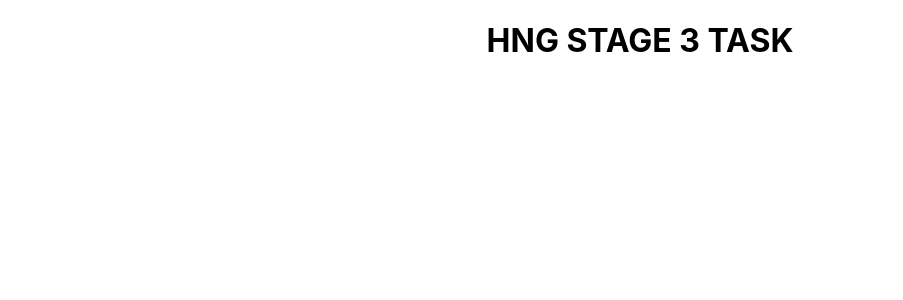
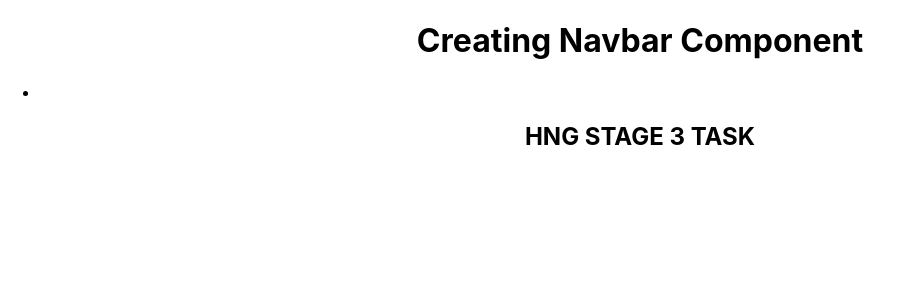
Before and after one commit to teddyakoeyong237/hng9.0stage-3, a React (Create React App) app: page / in a window 1280 px wide. Shown: the top 300 px of the page, without its empty margins (0-903 px from the left). Built offline with nearby package versions, Linux system fonts and the light colour scheme.

Commit message:
Created navbar component

```diff
--- a/src/App.js
+++ b/src/App.js
@@ -1,9 +1,11 @@
 import './App.css';
+import Navbar from './component/navbar/Navbar';
 
 function App() {
   return (
     <div className="App">
-      <h1>HNG STAGE 3 TASK</h1>
+      <Navbar />
+      <h2>HNG STAGE 3 TASK</h2>
     </div>
   );
 }
--- /dev/null
+++ b/src/component/navbar/Navbar.jsx
@@ -0,0 +1,17 @@
+import React from 'react';
+import './navbar.css';
+
+export default function Navbar() {
+    return (
+        <div className='navbar'>
+            <header>
+                <h1>Creating Navbar Component</h1>
+                <nav>
+                    <ul>
+                        <li></li>
+                    </ul>
+                </nav>
+            </header>
+        </div>
+    );
+}
--- /dev/null
+++ b/src/component/navbar/navbar.css
@@ -0,0 +1,3 @@
+.navbar{
+    text-align: center;
+}
```
